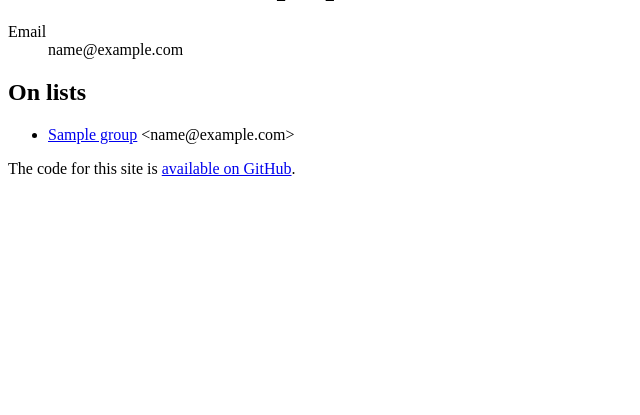
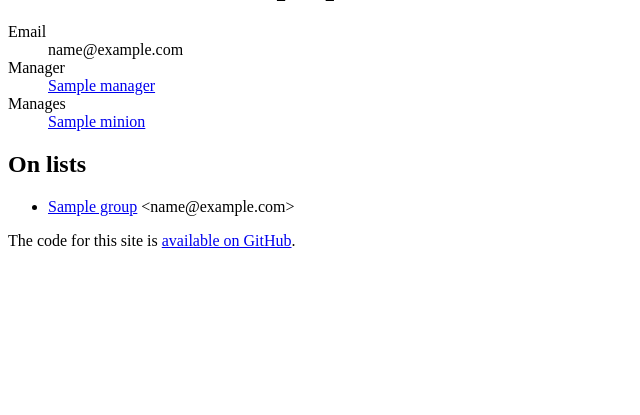
Before and after one commit to alphagov/rollcall, a Django app: template templates/people/person_detail.html in a window 1280 px wide. Shown: the part 286-701 px from the top of the page, without its empty margins (0-640 px from the left). Run offline with Django 3.2, Linux system fonts and the light colour scheme; the template is opened without the code that fills it: most values are stand-ins (such as "Sample title", 1, 10 or a date in 2020).

Commit message:
Add managerial relationships to person page

```diff
--- a/templates/people/person_detail.html
+++ b/templates/people/person_detail.html
@@ -8,6 +8,18 @@
   <dl>
     <dt>Email</dt>
     <dd>{{person.email}}</dd>
+    <dt>Manager</dt>
+    {% if person.manager %}
+      <dd><a href='{% url "person-detail" slug=person.manager.slug %}'>{{person.manager}}</a></dd>
+    {% else %}
+      <dd><b>unknown</b></dd>
+    {% endif %}
+    {% if person.person_set.count %}
+      <dt>Manages</dt>
+      {% for minion in person.person_set.all %}
+        <dd><a href='{% url "person-detail" slug=minion.slug %}'>{{minion}}</a></dd>
+      {% endfor %}
+    {% endif %}
   </dl>
 
   <h2>On lists</h2>
```
Also changed, not shown: rollcall/people/models.py (+7 -0 lines).
